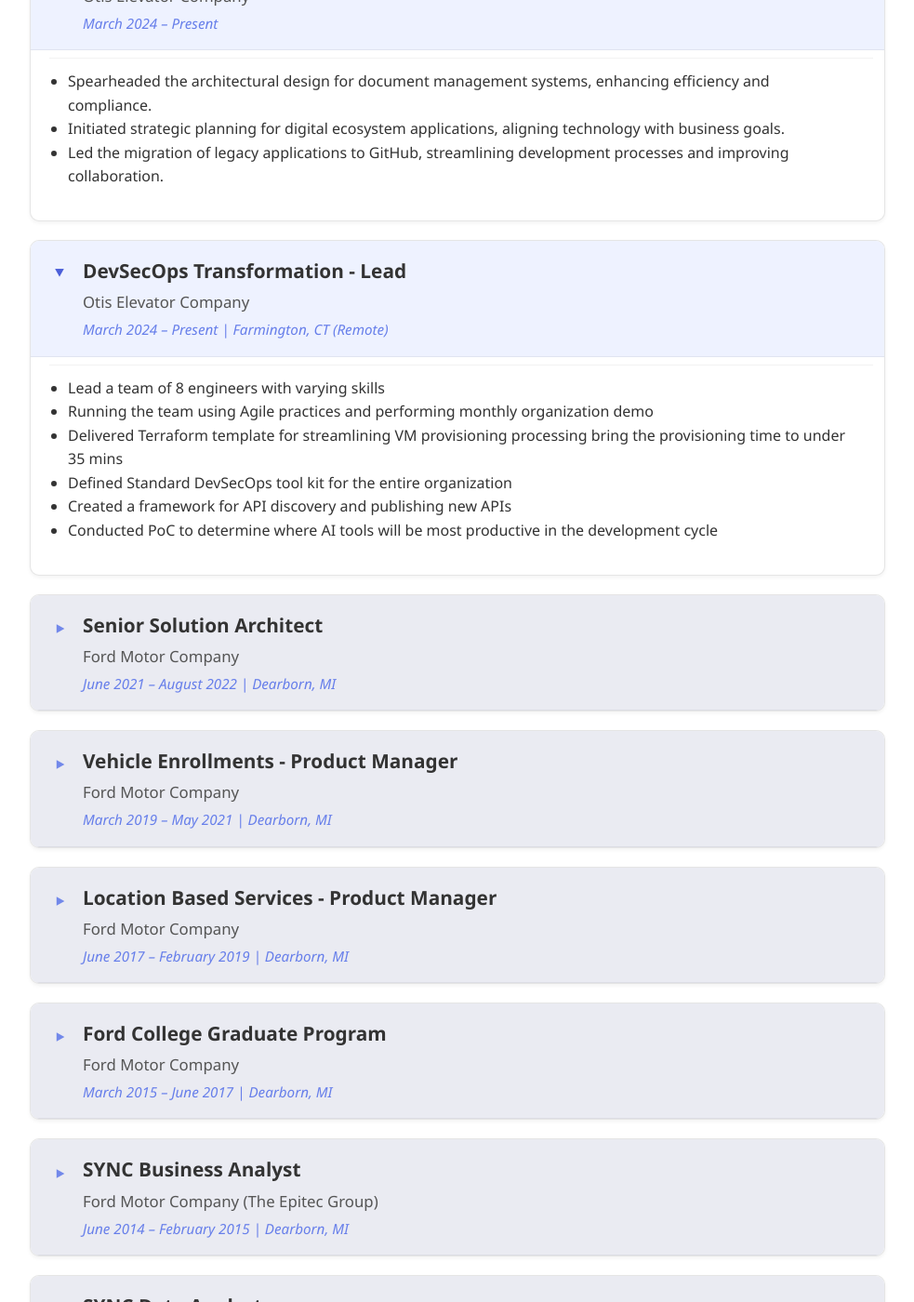
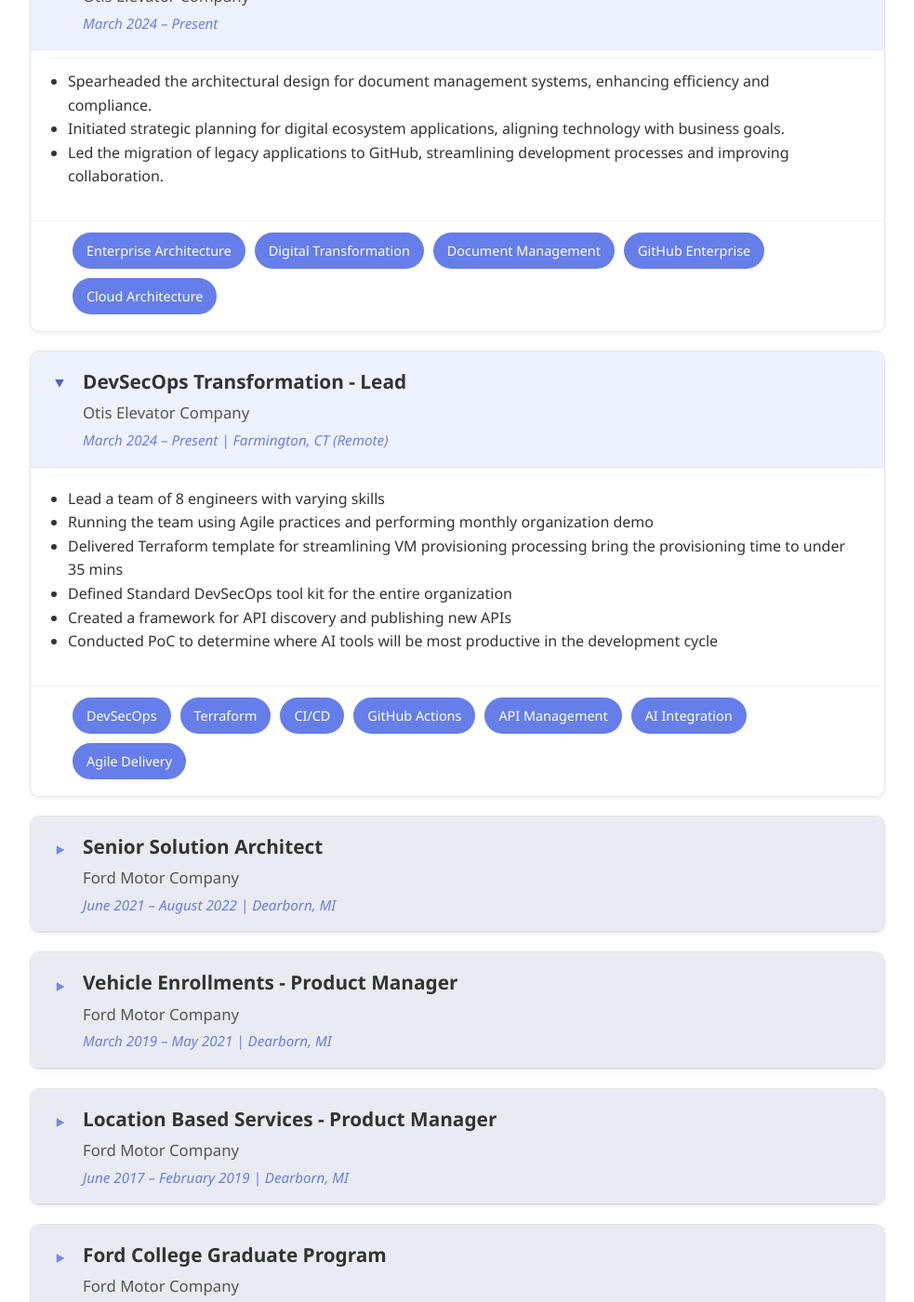
Before and after one commit to r91dua/my-portfolio, a Jekyll site: the page built from index.html, in a window 1280 px wide and 1400 px high, scrolled down 647 px. Shown: the whole window at 93% size, without its empty margins (148-1131 px from the left). Built offline with Jekyll 4.4.1, drawn with Linux system fonts in a browser that asks for light colours.

Commit message:
Update experience.html

```diff
--- a/_includes/sections/experience.html
+++ b/_includes/sections/experience.html
@@ -13,6 +13,13 @@
       <li>Initiated strategic planning for digital ecosystem applications, aligning technology with business goals.</li>
       <li>Led the migration of legacy applications to GitHub, streamlining development processes and improving collaboration.</li>
     </ul>
+    <div class="skills">
+      <span class="skill-tag">Enterprise Architecture</span>
+      <span class="skill-tag">Digital Transformation</span>
+      <span class="skill-tag">Document Management</span>
+      <span class="skill-tag">GitHub Enterprise</span>
+      <span class="skill-tag">Cloud Architecture</span>
+    </div>
   </details>
 
   <!-- Otis: DevSecOps Lead -->
@@ -30,6 +37,15 @@
       <li>Created a framework for API discovery and publishing new APIs</li>
       <li>Conducted PoC to determine where AI tools will be most productive in the development cycle</li>
     </ul>
+    <div class="skills">
+      <span class="skill-tag">DevSecOps</span>
+      <span class="skill-tag">Terraform</span>
+      <span class="skill-tag">CI/CD</span>
+      <span class="skill-tag">GitHub Actions</span>
+      <span class="skill-tag">API Management</span>
+      <span class="skill-tag">AI Integration</span>
+      <span class="skill-tag">Agile Delivery</span>
+    </div>
   </details>
 
   <!-- Ford: Sr. Solution Architect -->
@@ -50,6 +66,15 @@
       <li>Proposed alternative technical solutions aligned with customer needs and user experience best practices</li>
       <li>Conducted interviews and supported recruitment of new junior architects within the department</li>
     </ul>
+    <div class="skills">
+      <span class="skill-tag">Azure</span>
+      <span class="skill-tag">Google Cloud Platform</span>
+      <span class="skill-tag">Solution Architecture</span>
+      <span class="skill-tag">Connected Vehicle</span>
+      <span class="skill-tag">V2X</span>
+      <span class="skill-tag">Cloud Integration</span>
+      <span class="skill-tag">Technical Documentation</span>
+    </div>
   </details>
 
   <!-- Ford: Vehicle Enrollments -->
@@ -70,11 +95,16 @@
       <li>Redesigned Ford’s vehicle enrollment process to reduce failure points and improve user experience</li>
       <li>Designed applications emphasizing resilience and state management</li>
       <li>Utilized CI/CD pipelines and paired programming to develop the Enrollments application</li>
-      <li>Designed a vehicle data collection framework for upcoming Ford vehicles</li>
-      <li>Created reusable enrollment and permissions management patterns for feature teams</li>
-      <li>Assisted application teams in migrating to Ford’s strategic TMC platform</li>
-      <li>Created interview guides and conducted interviews to onboard new team members</li>
     </ul>
+    <div class="skills">
+      <span class="skill-tag">Product Management</span>
+      <span class="skill-tag">Azure</span>
+      <span class="skill-tag">PCF</span>
+      <span class="skill-tag">Agile</span>
+      <span class="skill-tag">CI/CD</span>
+      <span class="skill-tag">Data Distribution</span>
+      <span class="skill-tag">Connected Services</span>
+    </div>
   </details>
 
   <!-- Ford: Location Based Services -->
@@ -88,18 +118,17 @@
       <li>Led a product team of 10 members delivering location-based vehicle services</li>
       <li>Implemented Agile practices within the team using CA Agile Central (Rally)</li>
       <li>Established Agile processes that were later adopted across the Connected Vehicle organization</li>
-      <li>Held weekly meetings with business stakeholders to capture new requirements</li>
-      <li>Delivered iteration demos to leadership and business units</li>
-      <li>Conducted cybersecurity and application review sessions</li>
-      <li>Provided input into application and data architecture decisions</li>
-      <li>Established Ford’s 3rd-party integration platform for location services</li>
-      <li>Developed functionality to overcome vehicle limitations through cloud-based services</li>
       <li>Launched digital assistant applications: FordPass & Lincoln Way Alexa Skills</li>
       <li>Collaborated with Amazon to define requirements and integration for Alexa-based services</li>
       <li>Launched Amazon Secure Delivery to Vehicle feature</li>
-      <li>Created and led production support models for product teams</li>
-      <li>Provided operational support for deployed connected vehicle applications</li>
     </ul>
+    <div class="skills">
+      <span class="skill-tag">Agile Product Management</span>
+      <span class="skill-tag">Connected Vehicle</span>
+      <span class="skill-tag">Alexa Skills</span>
+      <span class="skill-tag">Amazon Integration</span>
+      <span class="skill-tag">Cloud APIs</span>
+    </div>
   </details>
 
   <!-- Ford College Graduate Program -->
@@ -109,31 +138,29 @@
       <h4>Ford Motor Company</h4>
       <p class="date">March 2015 – June 2017 | Dearborn, MI</p>
     </summary>
-
     <h5>1st Rotation: Enterprise Program Management Office Consultant</h5>
     <ul>
       <li>Applied Agile practices to manage portfolio and team workload</li>
       <li>Created SharePoint site for sharing management resources</li>
-      <li>Learned portfolio management and governance principles</li>
       <li>Consulted with Connected Vehicle teams to establish program governance models</li>
     </ul>
-
     <h5>2nd Rotation: IBM Business Process Management Developer</h5>
     <ul>
       <li>Developed workflow-based applications using IBM BPM</li>
       <li>Enhanced existing applications with new features and UI updates</li>
-      <li>Updated platform user interfaces to NextGen coaches</li>
-      <li>Developed and launched new workflow automation applications</li>
     </ul>
-
     <h5>3rd Rotation: Ford Fleet Portfolio Management</h5>
     <ul>
       <li>Researched and analyzed eCommerce platforms for fleet customers</li>
-      <li>Organized demos and evaluated vendor solutions</li>
       <li>Recommended platform solutions to business leadership</li>
-      <li>Facilitated cross-team meetings for the Police Responder program</li>
-      <li>Updated program documentation for delivery teams</li>
     </ul>
+    <div class="skills">
+      <span class="skill-tag">IBM BPM</span>
+      <span class="skill-tag">Agile</span>
+      <span class="skill-tag">SharePoint</span>
+      <span class="skill-tag">Program Governance</span>
+      <span class="skill-tag">E-Commerce</span>
+    </div>
   </details>
 
   <!-- Ford: SYNC Business Analyst -->
@@ -149,6 +176,12 @@
       <li>Documented workflow processes for newly developed applications</li>
       <li>Presented application demos to business stakeholders</li>
     </ul>
+    <div class="skills">
+      <span class="skill-tag">Business Analysis</span>
+      <span class="skill-tag">Requirements Gathering</span>
+      <span class="skill-tag">Workflow Design</span>
+      <span class="skill-tag">Documentation</span>
+    </div>
   </details>
 
   <!-- Ford: SYNC Data Analyst -->
@@ -163,8 +196,14 @@
       <li>Facilitated North American IT alignment meetings for SYNC program initiatives</li>
       <li>Maintained confidential data in manufacturing databases</li>
       <li>Created and managed SYNC SharePoint sites</li>
-      <li>Reviewed and maintained program financial spreadsheets</li>
     </ul>
+    <div class="skills">
+      <span class="skill-tag">Data Analysis</span>
+      <span class="skill-tag">Clarity PPM</span>
+      <span class="skill-tag">SharePoint</span>
+      <span class="skill-tag">Governance</span>
+      <span class="skill-tag">Reporting</span>
+    </div>
   </details>
 
   <!-- JPMorgan Chase -->
@@ -176,11 +215,14 @@
     </summary>
     <ul>
       <li>Trained new employees to ensure operational efficiency and accuracy</li>
-      <li>Served as sole custodian of the teller cash dispenser</li>
-      <li>Conducted annual Safe Deposit Box audits for compliance</li>
-      <li>Processed financial transactions accurately and efficiently</li>
+      <li>Handled financial transactions accurately and efficiently</li>
       <li>Delivered exceptional customer service in-person and via phone</li>
-      <li>Increased bank revenue by referring customers to personal banking services</li>
     </ul>
+    <div class="skills">
+      <span class="skill-tag">Customer Service</span>
+      <span class="skill-tag">Banking Operations</span>
+      <span class="skill-tag">Cash Handling</span>
+      <span class="skill-tag">Team Training</span>
+    </div>
   </details>
 </section>
```
